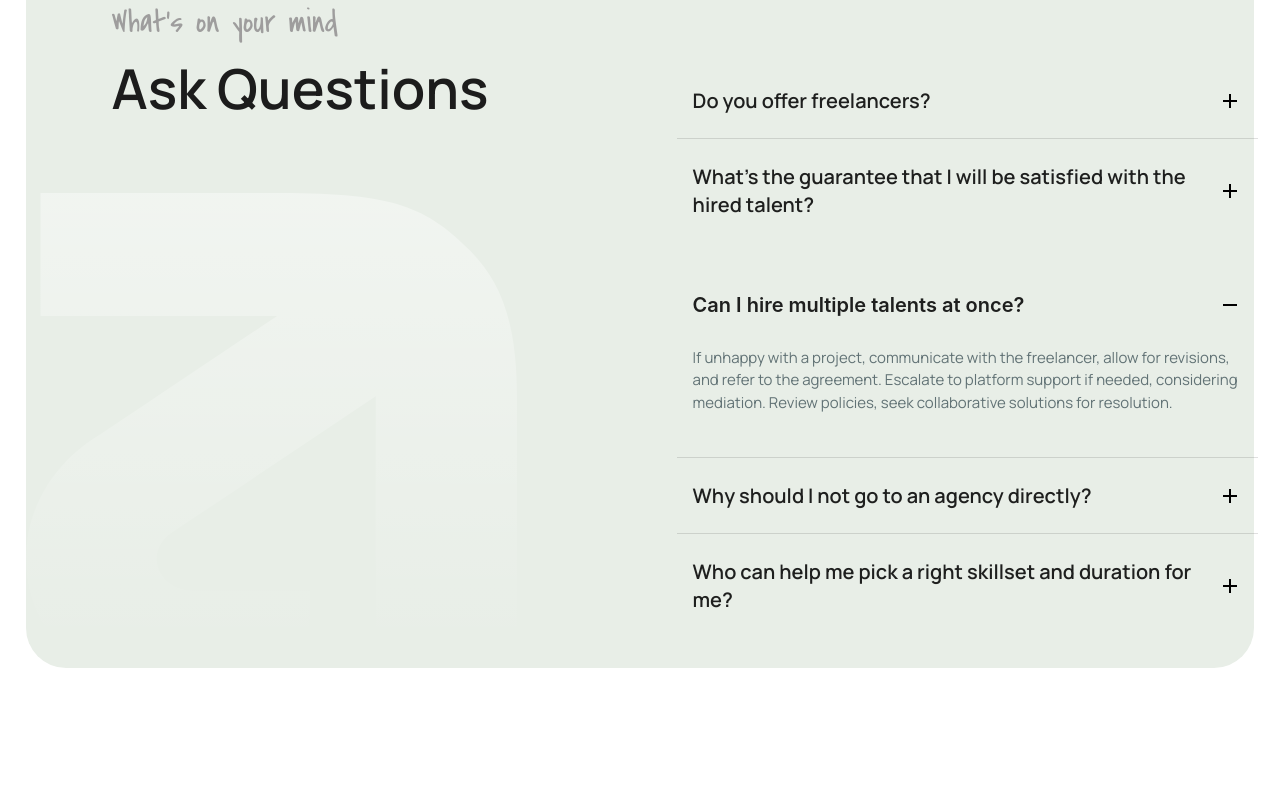
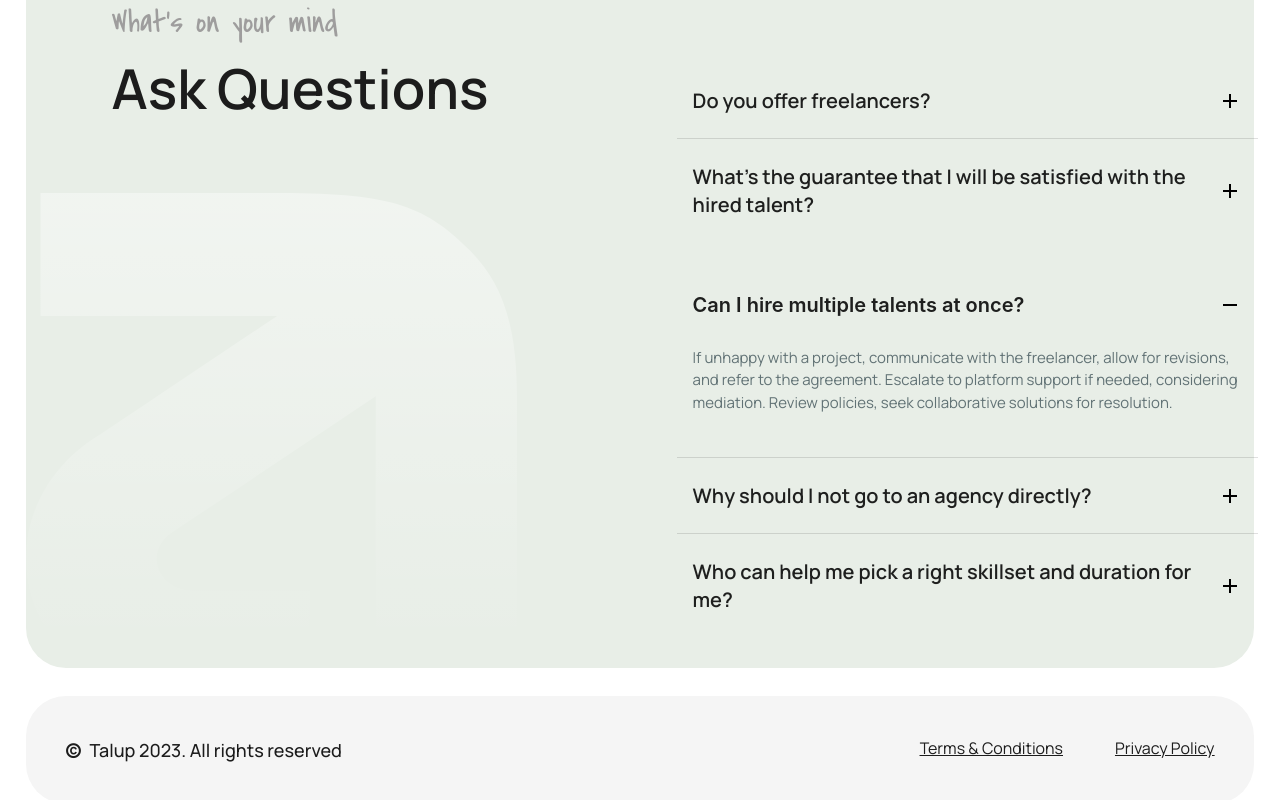
Before and after one commit to Abhishekranjan-01/Thence-Assignment, a React (Vite) app: page / in a window 1280 px wide. Shown: the part 1242-2042 px from the top of the page. Before the commit the page ends 1910 px from the top, so only its background shows below. Built offline with nearby package versions, Linux system fonts and the light colour scheme.

Commit message:
Hompage Completed Successfully

```diff
--- /dev/null
+++ b/src/Components/HomePage/Footer/Footer.jsx
@@ -0,0 +1,14 @@
+export default function Footer() {
+  return (
+    <footer className="font-Manrope p-10 w-[96%] rounded-[40px] my-7 mx-auto flex justify-between bg-[#F5F5F5] text-[#1C1C1C]">
+      <div className="font-medium flex gap-2">
+        <span className="text-lg font-bold">&copy;</span>
+        <span className="text-lg">Talup 2023. All rights reserved</span>
+      </div>
+      <div className="font-normal flex gap-[52px] underline">
+        <a href="#">Terms & Conditions</a>
+        <a href="#">Privacy Policy</a>
+      </div>
+    </footer>
+  );
+}
--- a/src/Components/HomePage/HomePage.jsx
+++ b/src/Components/HomePage/HomePage.jsx
@@ -1,3 +1,4 @@
+import Footer from "./Footer/Footer";
 import Header from "./Header/Header";
 import Main from "./Main/Main";
 
@@ -6,6 +7,7 @@ export default function HomePage() {
     <>
       <Header />
       <Main />
+      <Footer />
     </>
   );
 }
```
